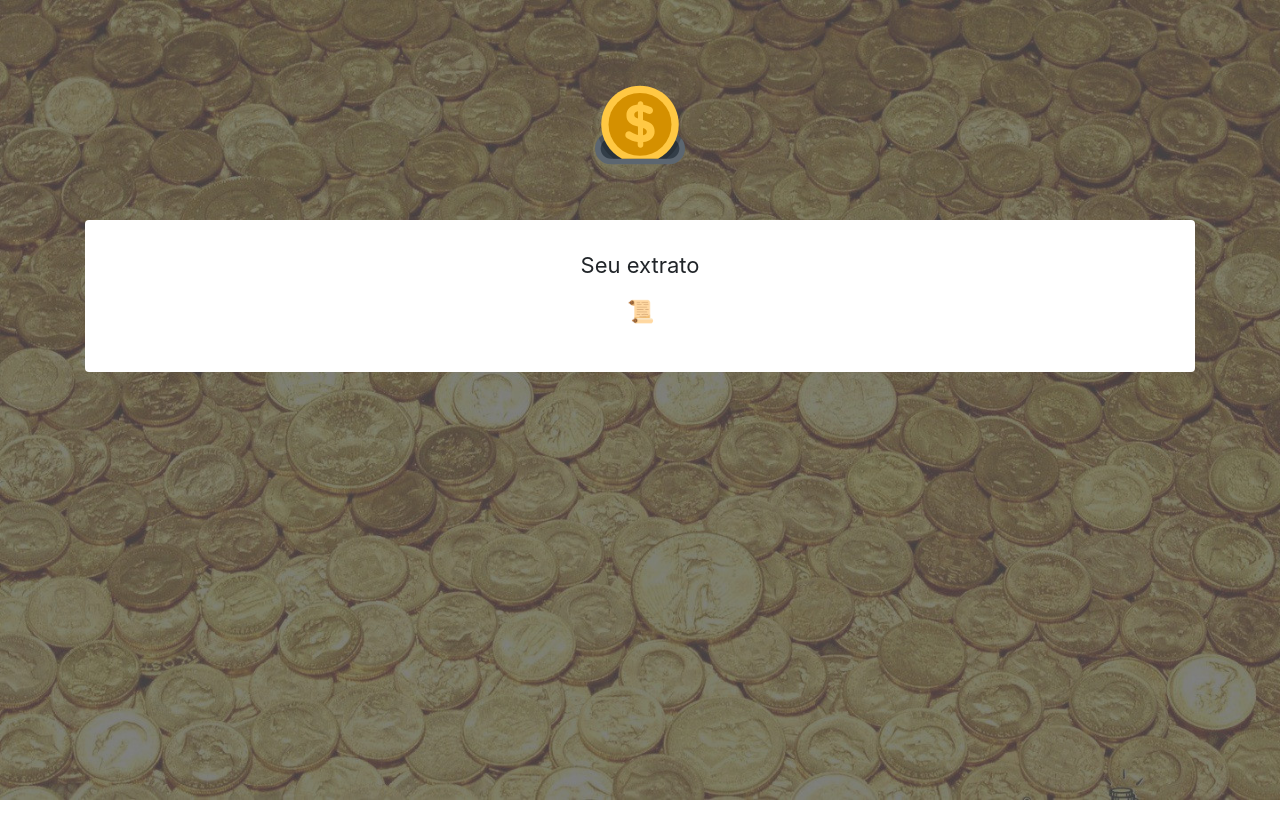
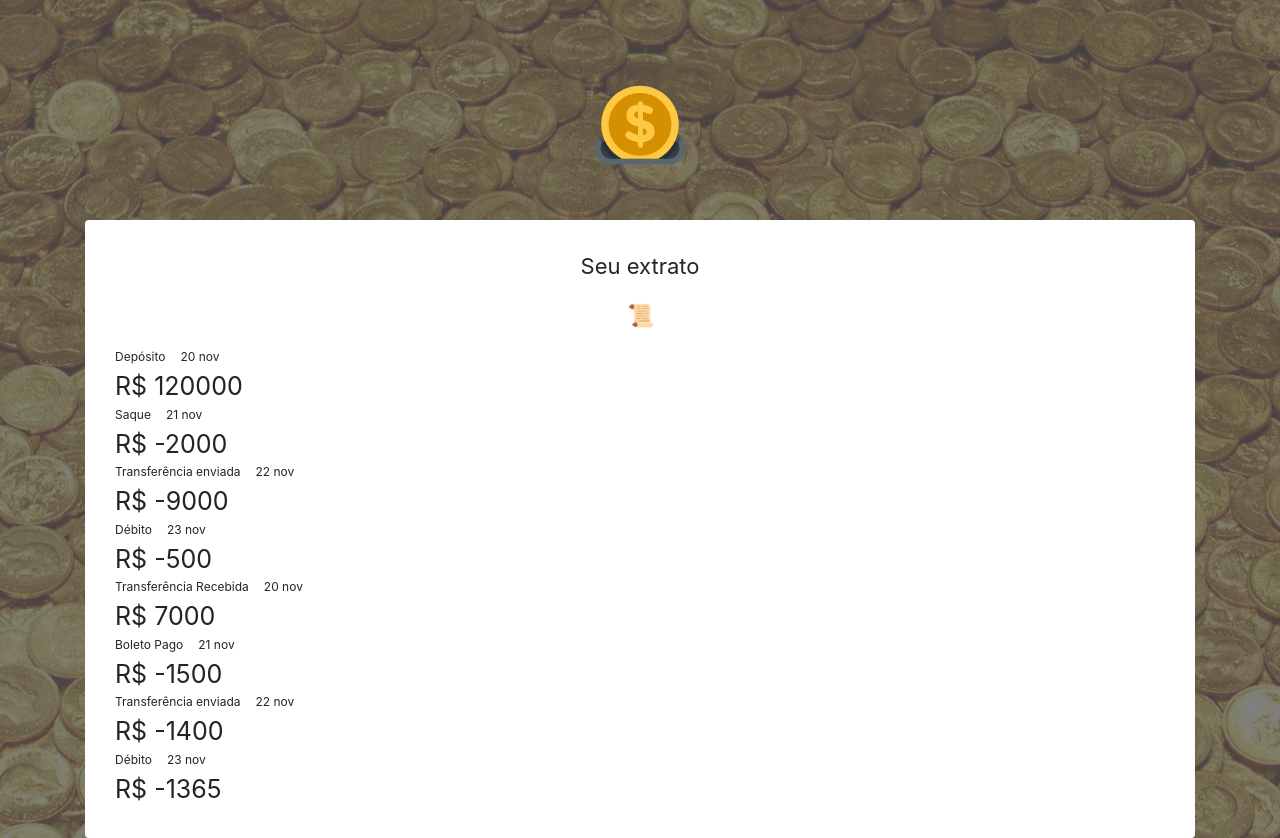
Before and after one commit to JonasREJCS/internet_banking, a React (Create React App) app: page /extrato in a window 1280 px wide. Before the commit the page ends 800 px from the top, so only its background shows below. Built offline with nearby package versions, Linux system fonts and the light colour scheme.

Commit message:
implementado a listagem do extrato de conta corrente

```diff
--- a/src/components/SaldoAtual/index.js
+++ b/src/components/SaldoAtual/index.js
@@ -13,7 +13,8 @@ export default function SaldoAtual({ history }) {
       <Card bg="light" className="text-center" style={{ width: "18rem" }}>
         <Emoji label="saldo" symbol="💰" />
         <Card.Body>
-          <Card.Title>Saldo Atual</Card.Title>
+          <Card.Title>Conta Corrente</Card.Title>
+          <Card.Subtitle>Saldo disponível</Card.Subtitle>
           <Card.Text>R$ 25.000,00</Card.Text>
           <Button variant="primary" onClick={onClick}>
             Ver extrato
--- /dev/null
+++ b/src/components/Table/index.css
@@ -0,0 +1,22 @@
+#parent_div_1, #parent_div_2{
+    width:600px;
+    height:30px;
+    margin-right:10px;
+    float:right;
+}
+.child_div_1{
+    float:right;
+    margin-right:5px;
+    font-size: 12px;
+}
+
+.child_div_2{
+    float:right;
+    margin-right:5px;
+    margin-left: 10px;
+    font-size: 12px;
+}
+
+.valor {
+    font-size: 25px;
+}
--- /dev/null
+++ b/src/components/Table/index.js
@@ -0,0 +1,61 @@
+import React, { Component } from "react";
+
+class Table extends Component {
+  constructor(props) {
+    super(props);
+    this.state = {
+      transacoes: [
+        { id: 1, tipoTransacao: "Depósito", valor: 120000, data: "20 nov" },
+        { id: 2, tipoTransacao: "Saque", valor: -2000, data: "21 nov" },
+        {
+          id: 3,
+          tipoTransacao: "Transferência enviada",
+          valor: -9000,
+          data: "22 nov"
+        },
+        { id: 4, tipoTransacao: "Débito", valor: -500, data: "23 nov" },
+        {
+          id: 5,
+          tipoTransacao: "Transferência Recebida",
+          valor: 7000,
+          data: "20 nov"
+        },
+        { id: 6, tipoTransacao: "Boleto Pago", valor: -1500, data: "21 nov" },
+        {
+          id: 7,
+          tipoTransacao: "Transferência enviada",
+          valor: -1400,
+          data: "22 nov"
+        },
+        { id: 8, tipoTransacao: "Débito", valor: -1365, data: "23 nov" }
+      ]
+    };
+  }
+
+  renderTableData() {
+    return this.state.transacoes.map(transacao => {
+      const { id, valor, tipoTransacao, data } = transacao; //destructuring
+      return (
+        <tr key={id}>
+          <td id="parent_div_1">
+            <div className="child_div_1">{tipoTransacao}</div>
+            <div className="child_div_2">{data}</div>
+          </td>
+          <div className="valor">R$ {valor}</div>
+        </tr>
+      );
+    });
+  }
+
+  render() {
+    return (
+      <div>
+        <table id="extrato">
+          <tbody>{this.renderTableData()}</tbody>
+        </table>
+      </div>
+    );
+  }
+}
+
+export default Table;
--- /dev/null
+++ b/src/pages/Dashboard/index.css
@@ -0,0 +1,4 @@
+p {
+    font-size: 22px;
+    text-align: center;
+  }
--- a/src/pages/Dashboard/index.js
+++ b/src/pages/Dashboard/index.js
@@ -1,13 +1,30 @@
 import React from "react";
-import SaldoAtual from "../../components/SaldoAtual/index";
+// import SaldoAtual from "../../components/SaldoAtual/index";
+import './index.css'
+
+import { Card, Button } from "react-bootstrap";
 
 export default function Dashboard({ history }) {
   const usuario = localStorage.getItem("user");
 
+  function onClick(event) {
+    event.preventDefault();
+    history.push("/extrato");
+  }
+
   return (
     <>
-      <p1>Bem vindo, {usuario} !</p1>
-      <SaldoAtual />
+      <p>Bem vindo, {usuario} !</p>
+      <Card bg="light" className="text-center" style={{ width: "18rem" }}>
+        <Card.Body>
+          <Card.Title>Conta Corrente</Card.Title>
+          <Card.Subtitle>Saldo disponível</Card.Subtitle>
+          <Card.Text>R$ 25.000,00</Card.Text>
+          <Button variant="primary" onClick={onClick}>
+            Ver extrato
+          </Button>
+        </Card.Body>
+      </Card>
     </>
   );
 }
--- /dev/null
+++ b/src/pages/Extrato/index.css
@@ -0,0 +1,29 @@
+#parent_div_1, #parent_div_2, #parent_div_3{
+    width:600px;
+    height:20px;
+    margin-right:10px;
+    float:left;
+}
+.child_div_1{
+    float:left;
+    margin-right:5px;
+    font-size: 12px;
+}
+
+.child_div_2{
+    float:left;
+    margin-right:5px;
+    margin-left: 10px;
+    font-size: 12px;
+}
+
+.valor {
+    font-size: 25px;
+}
+.container {
+    max-width: 450px;
+    width: 100%;
+    display: flex;
+    flex-direction: column;
+    align-items: center;
+  }
--- a/src/pages/Extrato/index.js
+++ b/src/pages/Extrato/index.js
@@ -1,14 +1,16 @@
 import React from "react";
 import Emoji from "../../components/emoji";
+import "./index.css";
+import Table from "../../components/Table";
 
 export default function Extrato({ history }) {
-
   return (
-    <>
+    <div>
       <p>Seu extrato</p>
       <p>
         <Emoji label="extrato" symbol="📜" />
       </p>
-    </>
+      <Table></Table>
+    </div>
   );
 }
--- a/src/routes.js
+++ b/src/routes.js
@@ -5,10 +5,20 @@ import Dashboard from './pages/Dashboard'
 import Extrato from './pages/Extrato';
 
 export default function Routes() {
+    function requireAuth(nextState, replace, next) {
+        if (!localStorage.getItem('user')) {
+          replace({
+            pathname: "/login",
+            state: {nextPathname: nextState.location.pathname}
+          });
+        }
+        next();
+      }
+
     return (
         <BrowserRouter>
             <Switch>
-                <Route path="/" exact component={Login} />
+                <Route path="/" exact component={Login} onEnter={requireAuth}/>
                 <Route path="/dashboard" component={Dashboard} />
                 <Route path="/extrato" component={Extrato} />
             </Switch>
```
